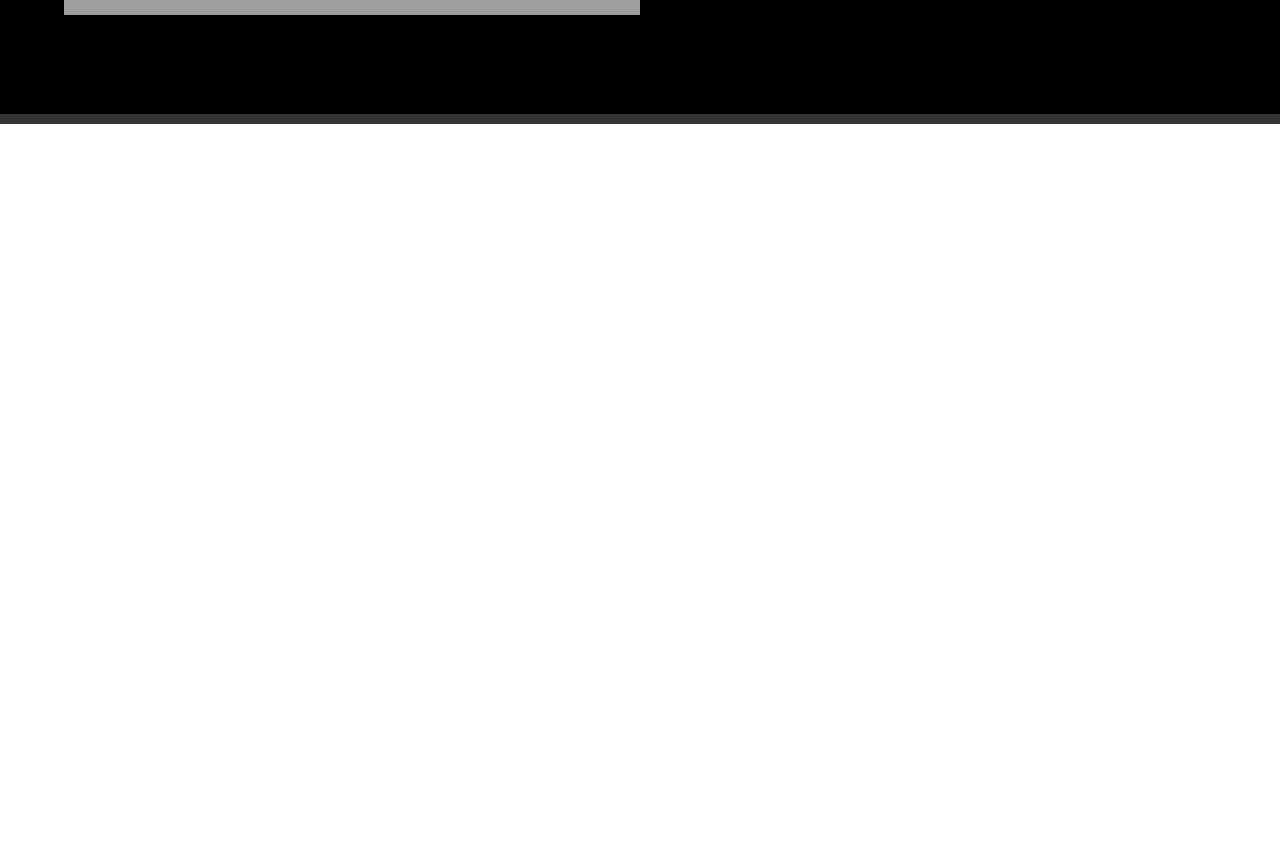
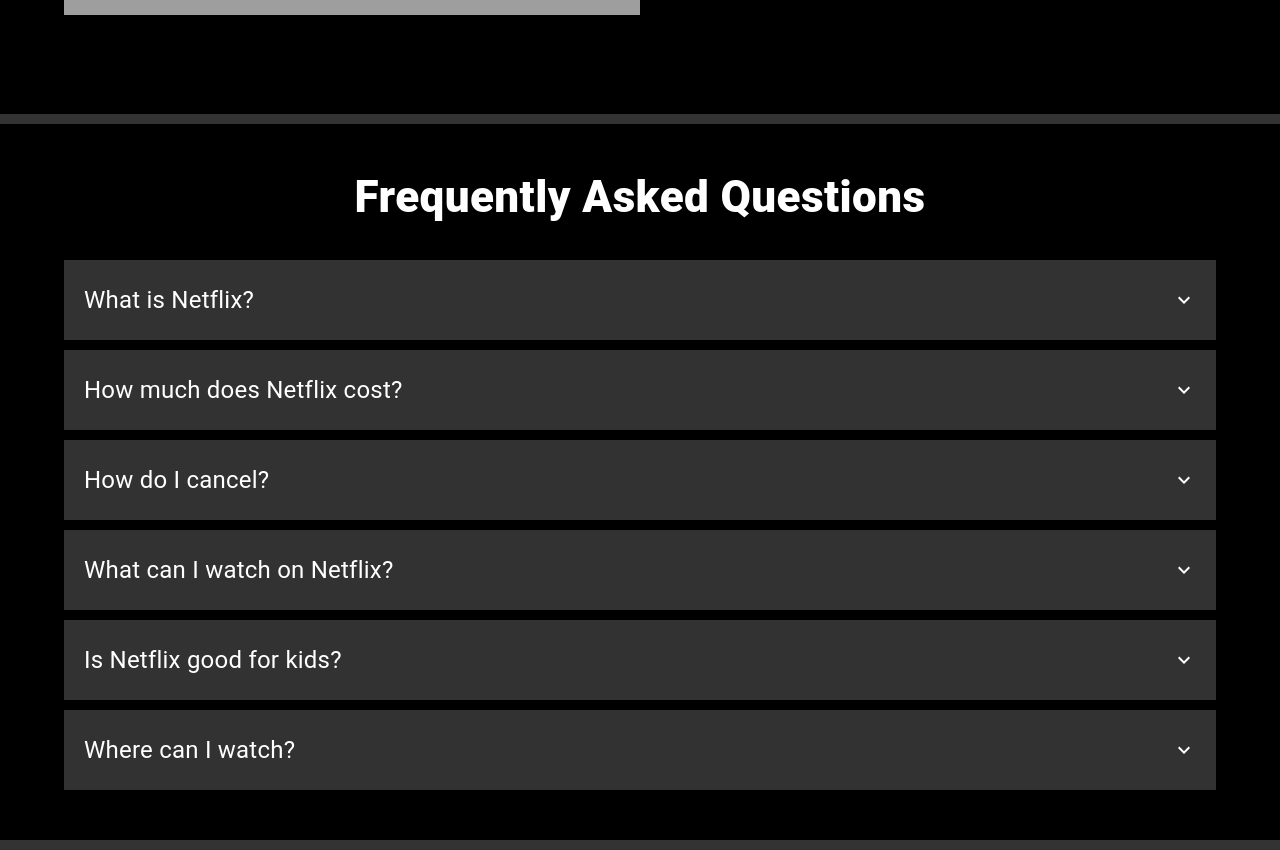
Before and after one commit to joshi-durgesh/netflix-gpt-sass, a React (Create React App) app: page / in a window 1280 px wide. Shown: the part 3220-4070 px from the top of the page. Before the commit the page ends 3344 px from the top, so only its background shows below. Built offline with nearby package versions, Linux system fonts and the light colour scheme; grey boxes are pictures that could not be loaded.

Commit message:
faq section created

```diff
--- a/src/components/Body.jsx
+++ b/src/components/Body.jsx
@@ -13,7 +13,7 @@
       <MobileSection />
       <DevicesSection />
       <ChildrenSection />
-      {/*<FAQSection /> */}
+      <FAQSection />
     </>
   );
 };
--- a/src/components/FAQSection.jsx
+++ b/src/components/FAQSection.jsx
@@ -4,6 +4,7 @@
 import AccordionSummary from "@mui/material/AccordionSummary";
 import Typography from "@mui/material/Typography";
 import ExpandMoreIcon from "@mui/icons-material/ExpandMore";
+import { Box, Container, Stack } from "@mui/material";
 
 const FAQSection = () => {
   const [expanded, setExpanded] = useState(false);
@@ -12,45 +13,190 @@
     setExpanded(isExpanded ? panel : false);
   };
   return (
-    <section className='bg-black  border-b-8 border-neutral-700'>
-      <div className='max-w-[1200px] mx-auto flex flex-col items-center gap-3 pt-14'>
-        <div className='text-5xl font-bold text-white'>
+    <Box className='faq-section'>
+      <Container maxWidth='lg'>
+        <Typography
+          color={"#fff"}
+          fontSize={"4.4rem"}
+          textAlign={"center"}
+          fontWeight={"900"}
+          mb={"3rem"}
+        >
           Frequently Asked Questions
-        </div>
-        <div className='w-full py-4 px-5'>
+        </Typography>
+        <Box>
           <Accordion
-            className='rounded-none'
+            className='accordion-div'
             expanded={expanded === "panel1"}
             onChange={handleChange("panel1")}
           >
             <AccordionSummary
-              className='bg-neutral-800 text-white'
-              expandIcon={<ExpandMoreIcon className='text-white' />}
+              className='que-div'
+              expandIcon={<ExpandMoreIcon className='que' />}
               aria-controls='panel1bh-content'
               id='panel1bh-header'
             >
-              <Typography className='text-2xl text-white'>
-                What is Netflix?
+              <Typography className='que'>What is Netflix?</Typography>
+            </AccordionSummary>
+
+            <AccordionDetails className='ans-div'>
+              <Stack gap={"2.4rem"}>
+                <Typography className='ans'>
+                  Netflix is a streaming service that offers a wide variety of
+                  award-winning TV shows, movies, anime, documentaries and more
+                  – on thousands of internet-connected devices.
+                </Typography>
+                <Typography className='ans'>
+                  You can watch as much as you want, whenever you want, without
+                  a single ad – all for one low monthly price. There's always
+                  something new to discover, and new TV shows and movies are
+                  added every week!
+                </Typography>
+              </Stack>
+            </AccordionDetails>
+          </Accordion>
+          <Accordion
+            className='accordion-div'
+            expanded={expanded === "panel2"}
+            onChange={handleChange("panel2")}
+          >
+            <AccordionSummary
+              className='que-div'
+              expandIcon={<ExpandMoreIcon className='que' />}
+              aria-controls='panel1bh-content'
+              id='panel1bh-header'
+            >
+              <Typography className='que'>
+                How much does Netflix cost?
               </Typography>
             </AccordionSummary>
 
-            <AccordionDetails>
-              <Typography>
-                Netflix is a streaming service that offers a wide variety of
-                award-winning TV shows, movies, anime, documentaries and more –
-                on thousands of internet-connected devices.
-              </Typography>
-              <Typography>
-                You can watch as much as you want, whenever you want, without a
-                single ad – all for one low monthly price. There's always
-                something new to discover, and new TV shows and movies are added
-                every week!
-              </Typography>
+            <AccordionDetails className='ans-div'>
+              <Stack gap={"2.4rem"}>
+                <Typography className='ans'>
+                  Watch Netflix on your smartphone, tablet, Smart TV, laptop, or
+                  streaming device, all for one fixed monthly fee. Plans range
+                  from ₹149 to ₹649 a month. No extra costs, no contracts.
+                </Typography>
+              </Stack>
             </AccordionDetails>
           </Accordion>
-        </div>
-      </div>
-    </section>
+          <Accordion
+            className='accordion-div'
+            expanded={expanded === "panel3"}
+            onChange={handleChange("panel3")}
+          >
+            <AccordionSummary
+              className='que-div'
+              expandIcon={<ExpandMoreIcon className='que' />}
+              aria-controls='panel1bh-content'
+              id='panel1bh-header'
+            >
+              <Typography className='que'>How do I cancel?</Typography>
+            </AccordionSummary>
+
+            <AccordionDetails className='ans-div'>
+              <Stack gap={"2.4rem"}>
+                <Typography className='ans'>
+                  Netflix is flexible. There are no annoying contracts and no
+                  commitments. You can easily cancel your account online in two
+                  clicks. There are no cancellation fees – start or stop your
+                  account anytime.
+                </Typography>
+              </Stack>
+            </AccordionDetails>
+          </Accordion>
+          <Accordion
+            className='accordion-div'
+            expanded={expanded === "panel4"}
+            onChange={handleChange("panel4")}
+          >
+            <AccordionSummary
+              className='que-div'
+              expandIcon={<ExpandMoreIcon className='que' />}
+              aria-controls='panel1bh-content'
+              id='panel1bh-header'
+            >
+              <Typography className='que'>
+                What can I watch on Netflix?
+              </Typography>
+            </AccordionSummary>
+
+            <AccordionDetails className='ans-div'>
+              <Stack gap={"2.4rem"}>
+                <Typography className='ans'>
+                  Netflix has an extensive library of feature films,
+                  documentaries, TV shows, anime, award-winning Netflix
+                  originals, and more. Watch as much as you want, anytime you
+                  want.
+                </Typography>
+              </Stack>
+            </AccordionDetails>
+          </Accordion>
+          <Accordion
+            className='accordion-div'
+            expanded={expanded === "panel5"}
+            onChange={handleChange("panel5")}
+          >
+            <AccordionSummary
+              className='que-div'
+              expandIcon={<ExpandMoreIcon className='que' />}
+              aria-controls='panel1bh-content'
+              id='panel1bh-header'
+            >
+              <Typography className='que'>Is Netflix good for kids?</Typography>
+            </AccordionSummary>
+
+            <AccordionDetails className='ans-div'>
+              <Stack gap={"2.4rem"}>
+                <Typography className='ans'>
+                  The Netflix Kids experience is included in your membership to
+                  give parents control while kids enjoy family-friendly TV shows
+                  and films in their own space.
+                </Typography>
+                <Typography className='ans'>
+                  Kids profiles come with PIN-protected parental controls that
+                  let you restrict the maturity rating of content kids can watch
+                  and block specific titles you don’t want kids to see.
+                </Typography>
+              </Stack>
+            </AccordionDetails>
+          </Accordion>
+          <Accordion
+            className='accordion-div'
+            expanded={expanded === "panel6"}
+            onChange={handleChange("panel6")}
+          >
+            <AccordionSummary
+              className='que-div'
+              expandIcon={<ExpandMoreIcon className='que' />}
+              aria-controls='panel1bh-content'
+              id='panel1bh-header'
+            >
+              <Typography className='que'>Where can I watch?</Typography>
+            </AccordionSummary>
+
+            <AccordionDetails className='ans-div'>
+              <Stack gap={"2.4rem"}>
+                <Typography className='ans'>
+                  Watch anywhere, anytime. Sign in with your Netflix account to
+                  watch instantly on the web at netflix.com from your personal
+                  computer or on any internet-connected device that offers the
+                  Netflix app, including smart TVs, smartphones, tablets,
+                  streaming media players and game consoles.
+                </Typography>
+                <Typography className='ans'>
+                  You can also download your favourite shows with the iOS,
+                  Android, or Windows 10 app. Use downloads to watch while
+                  you're on the go and without an internet connection. Take
+                  Netflix with you anywhere.
+                </Typography>
+              </Stack>
+            </AccordionDetails>
+          </Accordion>
+        </Box>
+      </Container>
+    </Box>
   );
 };
 
--- a/src/index.scss
+++ b/src/index.scss
@@ -50,8 +50,12 @@
 
 .section {
   height: 80vh;
-  border-bottom: $border-lg;
-  background-color: #000;
+  @include section-color();
+}
+
+.faq-section {
+  @include section-color();
+  padding: 4rem 0;
 }
 
 .tv-img {
@@ -113,3 +117,40 @@
   margin-bottom: 2rem;
   word-spacing: -6px;
 }
+
+.que {
+  font-size: 2.4rem;
+  color: #fff;
+}
+
+.css-o4b71y-MuiAccordionSummary-content.Mui-expanded {
+  margin: 0;
+}
+
+.css-sh22l5-MuiButtonBase-root-MuiAccordionSummary-root.Mui-expanded {
+  padding: 2rem 2rem;
+}
+
+.que-div {
+  background: #323232;
+  padding: 1rem 2rem;
+  &:hover {
+    background-color: #3a3a3a;
+  }
+}
+
+.accordion-div {
+  background-color: #000;
+  margin-bottom: 1rem;
+}
+
+.ans-div {
+  background-color: #323232;
+  margin-top: 1px;
+  padding: 2rem 2rem;
+}
+
+.ans {
+  color: #fff;
+  font-size: 2.4rem;
+}
--- a/src/presets.scss
+++ b/src/presets.scss
@@ -41,3 +41,8 @@
   left: 50%;
   transform: translate(-50%, -50%);
 }
+
+@mixin section-color() {
+  border-bottom: $border-lg;
+  background-color: #000;
+}
```
